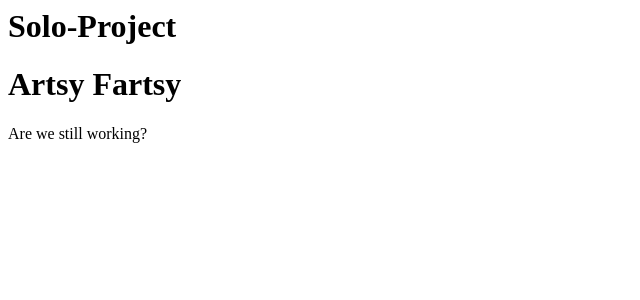
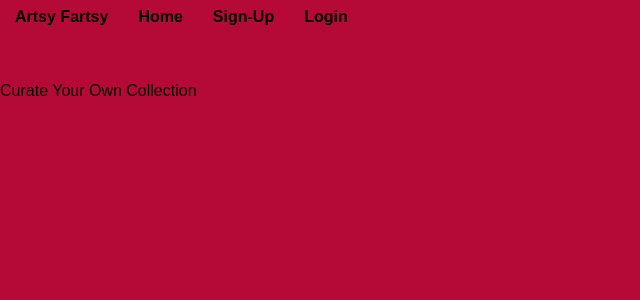
Before and after one commit to moodymango/CurateMe, a React app: page / in a window 1280 px wide. Shown: the top 300 px of the page, without its empty margins (0-640 px from the left). Built offline with nearby package versions, Linux system fonts and the light colour scheme.

Commit message:
ensure webpack was working with styling

```diff
--- /dev/null
+++ b/client/components/navBar.jsx
@@ -0,0 +1,27 @@
+import React, { Component } from 'react';
+//will import a seach bar in order for the user to search
+//link to help make nav bar
+//https://cssdeck.com/blog/super-simple-horizontal-navigation-bar/#.Wuu9XNMvz9A
+
+class Navbar extends React.Component {
+  constructor(props) {
+    super(props);
+  }
+  render(){
+    return(
+        <div>
+            <ul id="nav">
+                <div id ="right-nav">
+                    <li><a href="/">Artsy Fartsy</a></li>
+                    <li><a href="/">Home</a></li>
+                </div>
+                <div id ="left-nav">
+                <li><a href="/signup">Sign-Up</a></li>
+                <li><a href="/login">Login</a></li>
+                </div>
+            </ul>
+        </div>
+    )
+  }
+}
+export default Navbar;
--- a/client/containers/MainContainer.jsx
+++ b/client/containers/MainContainer.jsx
@@ -1,4 +1,5 @@
 import React, { Component } from 'react';
+import Navbar from '../components/navBar.jsx';
 
 class MainContainer extends Component {
     constructor(props) {
@@ -8,8 +9,8 @@ class MainContainer extends Component {
       return(
         <div className="container">
           <div className="outerBox">
-            <h1 id="header"> Artsy Fartsy </h1>
-                <p>Are we still working?</p>
+            <Navbar />
+                <p>Curate Your Own Collection</p>
             {/* <TotalsDisplay />
             <MarketsContainer /> */}
           </div>
--- /dev/null
+++ b/client/css/app.css
@@ -0,0 +1,29 @@
+/* NAV BAR STYLING */
+#nav {
+    width: 100%;
+    float: left;
+    margin: 0 0 3em 0;
+    padding: 0;
+    list-style: none;
+    display: flex;
+}
+#nav li {
+    float: left;
+ }
+ #nav li a {
+    display: block;
+    padding: 8px 15px;
+    text-decoration: none;
+    font-weight: bold;
+    color: black;
+    border-right: 1px solid none }
+
+
+body {
+    box-sizing: border-box;
+    font-family: 'Ubuntu Light', 'Century Gothic', sans-serif;
+    margin: 0;
+    padding: 0;
+    color: black;
+    background-color: #b50938;
+}
--- a/client/index.js
+++ b/client/index.js
@@ -15,7 +15,7 @@
  import App from './App.jsx';
 
  //import any styling for the app here
-//  import styles from './scss/application.scss';
+ import './css/app.css';
 
  render(
      <App />,
--- a/index.html
+++ b/index.html
@@ -4,7 +4,6 @@
   <title>Artsy Fartsy</title>
 </head>
 <body>
-  <h1>Solo-Project</h1>
   <div id="root"></div>
   <!-- script for webpack and webpack-dev-server challenge -->
   <script src="dist/bundle.js"></script>
--- a/webpack.config.js
+++ b/webpack.config.js
@@ -39,7 +39,7 @@ module.exports = {
       },
       {
         //all files with sass, scss and css file extentions
-        test: /\.s[ac]ss$/i,
+        test: /\.css$/i,
         //use with an array to use mutiple loaders with no presets
         use: [
           // Creates `style` nodes from JS strings
```
Also changed, not shown: package.json (+8 -4 lines), 1 other file (tests, documents, lock files or other folders).
